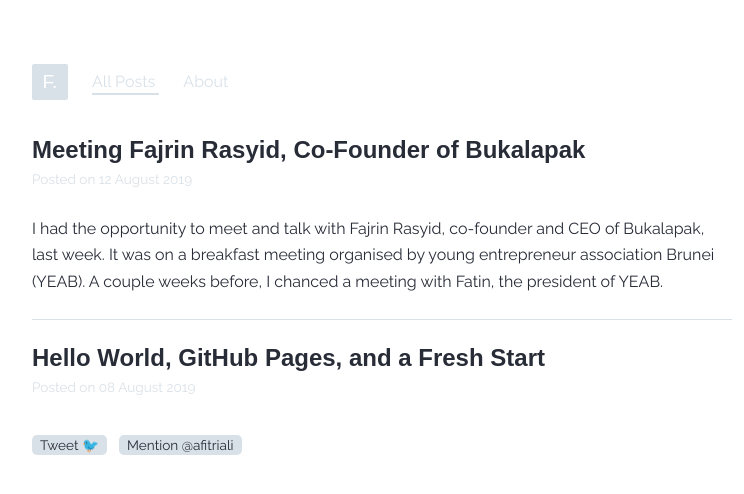
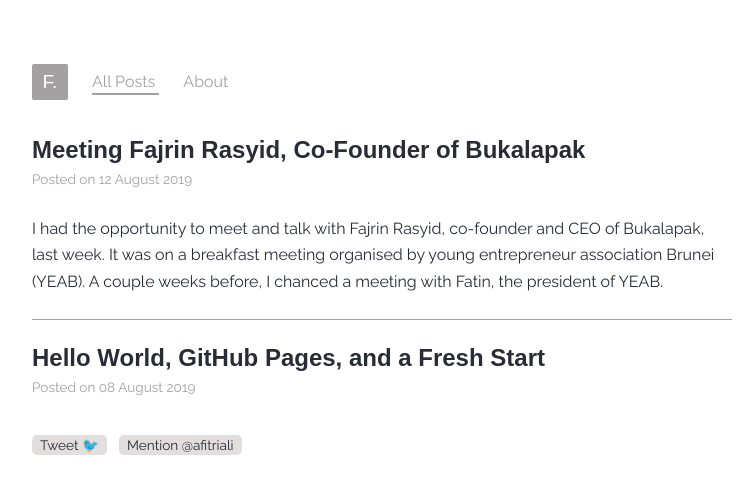
Before and after one commit to xfltrt/xfltrt.github.io, a Jekyll site: the page built from index.html, in a window 1280 px wide. Shown: the top 494 px of the page, without its empty margins (258-1002 px from the left). Built offline with Jekyll 4.4.1, drawn with Linux system fonts in a browser that asks for light colours; some web fonts are replaced; comment, search, counter and statistics services are not loaded.

Commit message:
Update main.scss

```diff
--- a/_sass/main.scss
+++ b/_sass/main.scss
@@ -1,7 +1,7 @@
 :root {
   --colour-dark: #282c37;
-  --colour-gray: #d9e1e8;
-  --colour-light: #d9e1e8;
+  --colour-gray: #a3a1a1;
+  --colour-light: #e3dede;
   --colour-highlight: #2b90d9;
   --colour-primary: #282c37;
   --colour-white: #ffffff;
```
